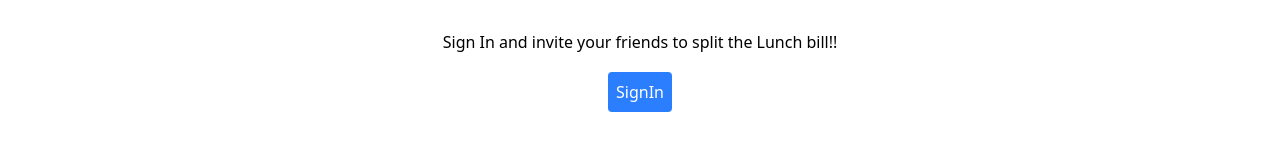
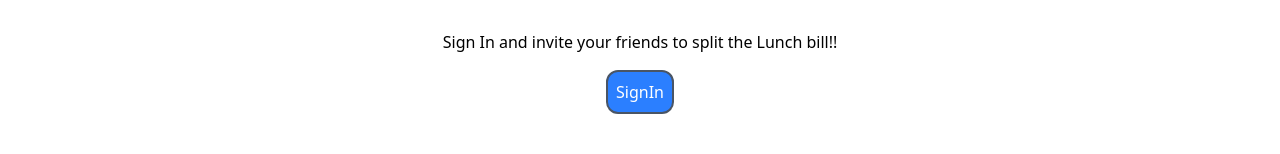
Before and after one commit to hadessharma/Fintrack, a React (Vite) app in the folder frontend/: page / in a window 1280 px wide. Shown: the part 146-300 px from the top of the page. Built offline with nearby package versions, Linux system fonts and the light colour scheme.

Commit message:
SignIn and SignOut with redux state working

```diff
--- a/frontend/src/pages/home.jsx
+++ b/frontend/src/pages/home.jsx
@@ -43,7 +43,7 @@ const Home = () => {
 
       {!user && (
         <button
-          className="border border-2 rounded-md p-2 bg-blue-500 text-white cursor-pointer hover:bg-blue-700"
+          className="p-2 mx-2 border border-2 border-gray-600 rounded-xl bg-blue-500 text-white cursor-pointer"
           onClick={handleSignIn}
         >
           SignIn
```
